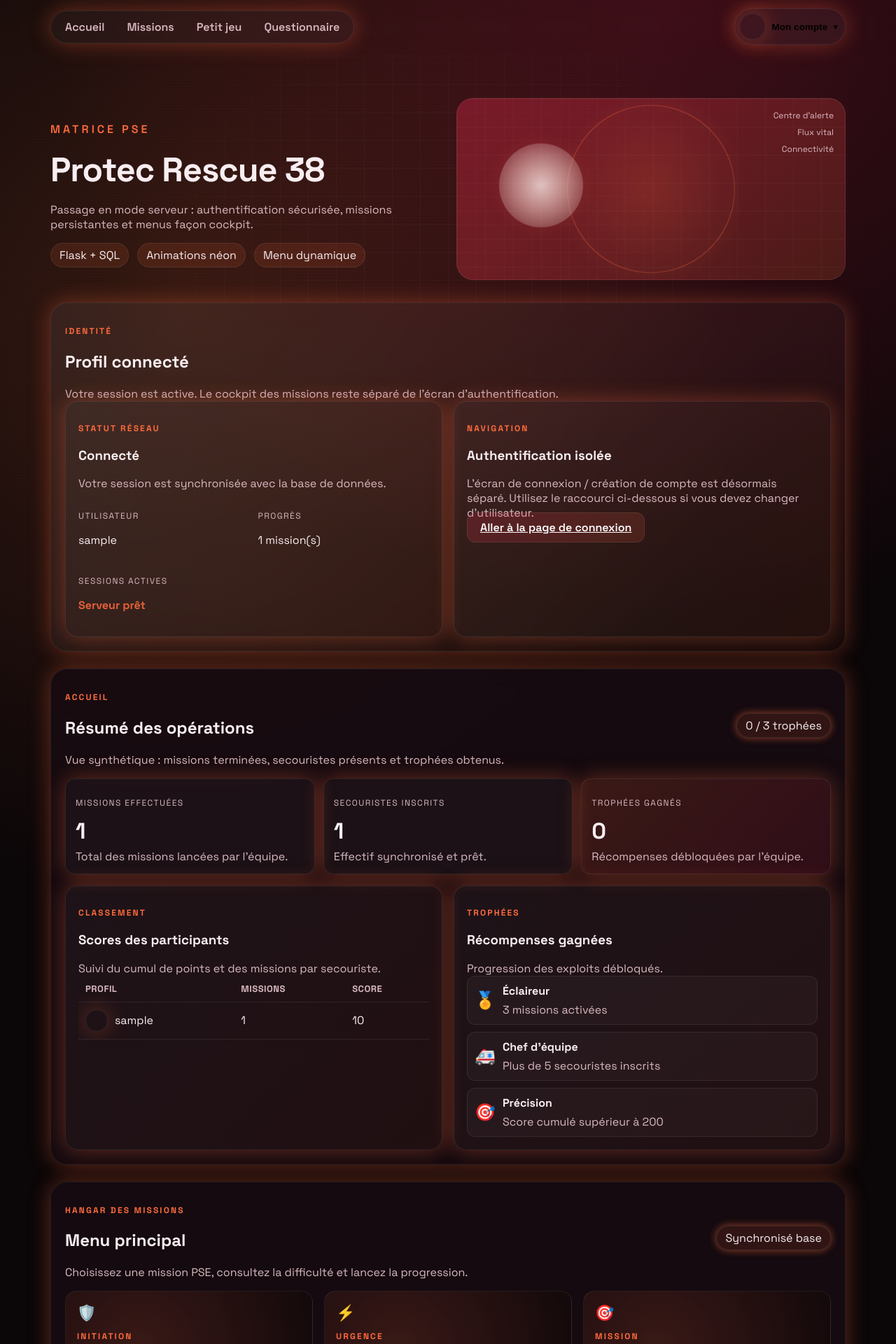
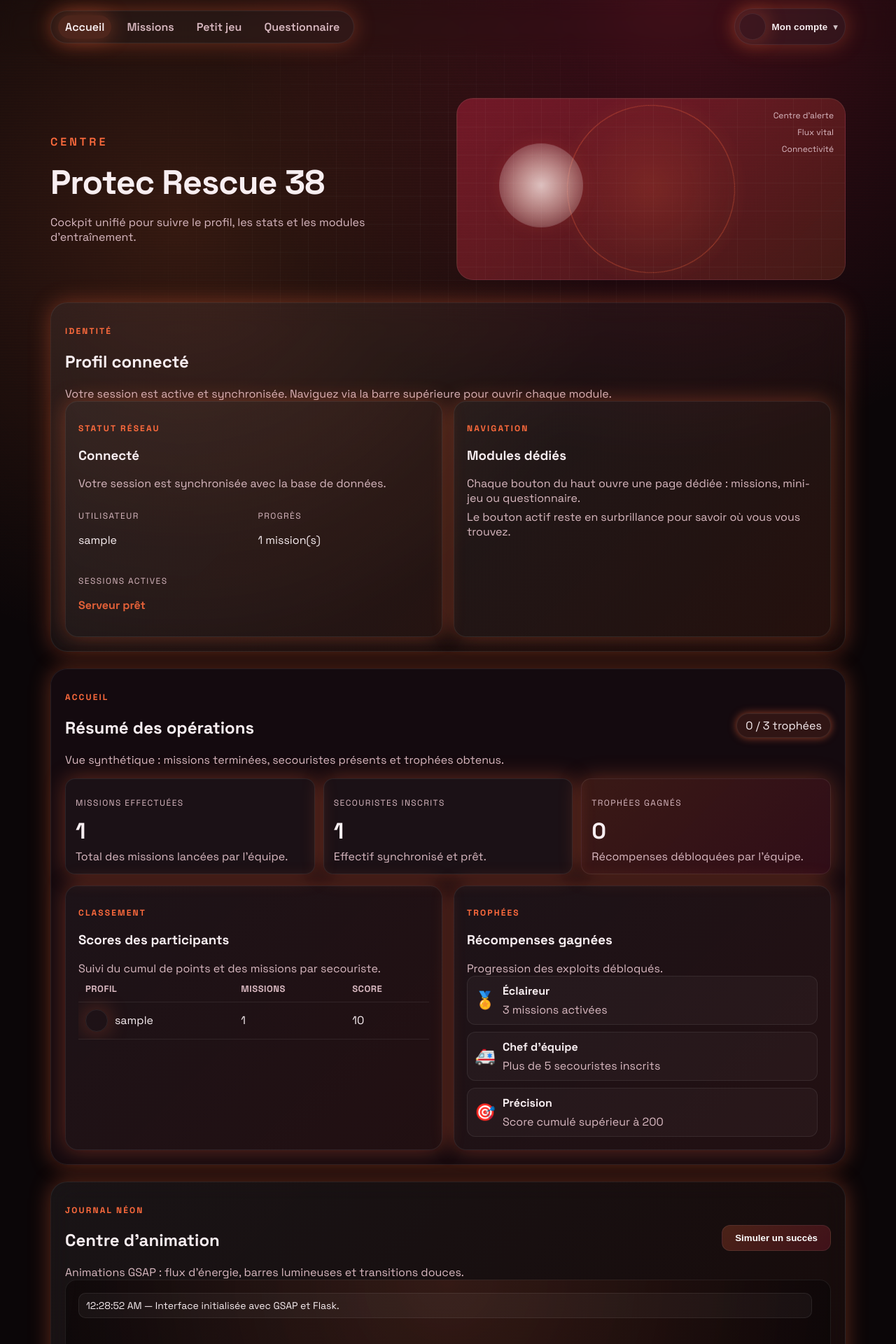
Before and after one commit to lucaspecout/jeu-mobile, a Flask app: page / in a window 1280 px wide. Shown: the top 1920 px of the page at 70% size. Run offline with Flask 3, Linux system fonts and the light colour scheme; the visitor is signed in with stand-in values (Sample User, id 1); tables that the repository leaves empty hold one stand-in row (values such as "Sample post"); some libraries are stand-ins or nearby versions.

Commit message:
Add dedicated module pages and update cockpit copy

```diff
--- a/app.py
+++ b/app.py
@@ -155,11 +155,7 @@
 
 
 def register_routes(app: Flask) -> None:
-    @app.route("/")
-    def home():
-        user = current_user()
-        if not user:
-            return redirect(url_for("auth"))
+    def build_dashboard_context(user: User):
         progress_map = {p.level_id: serialize_progress(p) for p in (user.progress if user else [])}
         levels = [serialize_level(level, progress_map.get(level.id)) for level in Level.query.all()]
 
@@ -214,7 +210,31 @@
             "trophies": trophies,
             "trophies_unlocked": sum(1 for trophy in trophies if trophy["earned"]),
         }
-        return render_template("index.html", levels=levels, user=user, dashboard_stats=dashboard_stats)
+        return {"levels": levels, "user": user, "dashboard_stats": dashboard_stats}
+
+    def render_shell(page: str):
+        user = current_user()
+        if not user:
+            return redirect(url_for("auth"))
+        context = build_dashboard_context(user)
+        context["current_page"] = page
+        return render_template("index.html", **context)
+
+    @app.route("/")
+    def home():
+        return render_shell("home")
+
+    @app.route("/missions")
+    def missions_page():
+        return render_shell("missions")
+
+    @app.route("/mini-game")
+    def mini_game_page():
+        return render_shell("mini-game")
+
+    @app.route("/questionnaire")
+    def questionnaire_page():
+        return render_shell("questionnaire")
 
     @app.route("/auth")
     def auth():
--- a/static/css/styles.css
+++ b/static/css/styles.css
@@ -27,9 +27,10 @@
 .topbar__nav { display: flex; gap: 12px; align-items: center; background: rgba(255,255,255,0.03); border: 1px solid var(--border); border-radius: 999px; padding: 6px 10px; box-shadow: var(--glow); }
 .topbar__link { color: var(--muted); text-decoration: none; font-weight: 600; padding: 6px 10px; border-radius: 999px; transition: 0.2s ease; }
 .topbar__link:hover { color: var(--text); background: rgba(255,255,255,0.06); }
+.topbar__link--active { color: var(--text); background: rgba(255, 107, 61, 0.18); box-shadow: var(--glow); }
 .topbar__spacer { flex: 1; }
 .profile-menu { position: relative; }
-.profile-btn { border: 1px solid var(--border); background: rgba(255,255,255,0.04); border-radius: 999px; padding: 6px 10px 6px 6px; cursor: pointer; box-shadow: var(--glow); display: inline-flex; align-items: center; gap: 8px; }
+.profile-btn { border: 1px solid var(--border); background: rgba(255,255,255,0.04); border-radius: 999px; padding: 6px 10px 6px 6px; cursor: pointer; box-shadow: var(--glow); display: inline-flex; align-items: center; gap: 8px; color: var(--text); }
 .profile-btn .avatar { display: block; width: 38px; height: 38px; }
 .profile-btn__label { font-weight: 700; letter-spacing: 0.01em; }
 .profile-btn__chevron { opacity: 0.8; }
--- a/static/js/main.js
+++ b/static/js/main.js
@@ -167,8 +167,10 @@
     return;
   }
   const data = await res.json();
-  levelMenu.innerHTML = '';
-  data.levels.forEach((lvl) => levelMenu.appendChild(renderLevel(lvl)));
+  if (levelMenu) {
+    levelMenu.innerHTML = '';
+    data.levels.forEach((lvl) => levelMenu.appendChild(renderLevel(lvl)));
+  }
   currentUser = data.user;
   updateStatus(currentUser, data.levels.filter((l) => l.progress).length);
   fillProfileForm(currentUser);
@@ -241,6 +243,7 @@
 }
 
 function setupMenuActions() {
+  if (!levelMenu) return;
   levelMenu.addEventListener('click', async (evt) => {
     const btn = evt.target.closest('button[data-level]');
     if (!btn) return;
@@ -256,9 +259,15 @@
 }
 
 function animateSuccess(message) {
-  gsap.fromTo('#beam', { opacity: 0 }, { opacity: 0.6, duration: 0.6, ease: 'power2.out' });
-  gsap.fromTo('#scanner', { xPercent: -100 }, { xPercent: 120, duration: 1.4, ease: 'power2.inOut' });
-  gsap.fromTo('#pulse-line', { scaleX: 0 }, { scaleX: 1, transformOrigin: '0 0', duration: 0.8, ease: 'expo.out' });
+  if (qs('#beam')) {
+    gsap.fromTo('#beam', { opacity: 0 }, { opacity: 0.6, duration: 0.6, ease: 'power2.out' });
+  }
+  if (qs('#scanner')) {
+    gsap.fromTo('#scanner', { xPercent: -100 }, { xPercent: 120, duration: 1.4, ease: 'power2.inOut' });
+  }
+  if (qs('#pulse-line')) {
+    gsap.fromTo('#pulse-line', { scaleX: 0 }, { scaleX: 1, transformOrigin: '0 0', duration: 0.8, ease: 'expo.out' });
+  }
   log(message);
 }
 
@@ -266,12 +275,15 @@
   const entry = document.createElement('div');
   entry.className = 'log-entry';
   entry.textContent = `${new Date().toLocaleTimeString()} — ${message}`;
+  if (!logPanel) return;
   logPanel.prepend(entry);
   while (logPanel.children.length > 6) logPanel.removeChild(logPanel.lastChild);
 }
 
 function setupSimulator() {
-  qs('#simulate-btn').addEventListener('click', () => animateSuccess('Simulation réussie : animation déclenchée.'));
+  const simulateBtn = qs('#simulate-btn');
+  if (!simulateBtn) return;
+  simulateBtn.addEventListener('click', () => animateSuccess('Simulation réussie : animation déclenchée.'));
 }
 
 async function init() {
--- a/templates/index.html
+++ b/templates/index.html
@@ -18,15 +18,16 @@
         <p class="splash__tagline">Synchronisation des modules avant ouverture du cockpit.</p>
       </div>
     </div>
+    {% set page = current_page or 'home' %}
     <div id="app-shell" class="app-shell hidden">
       <div class="grid-bg" aria-hidden="true"></div>
       <div class="scanline" aria-hidden="true"></div>
       <div class="topbar">
         <nav class="topbar__nav" aria-label="Navigation principale">
-          <a class="topbar__link" href="#accueil">Accueil</a>
-          <a class="topbar__link" href="#missions">Missions</a>
-          <a class="topbar__link" href="#mini-game">Petit jeu</a>
-          <a class="topbar__link" href="#questionnaire">Questionnaire</a>
+          <a class="topbar__link {{ 'topbar__link--active' if page == 'home' else '' }}" href="{{ url_for('home') }}">Accueil</a>
+          <a class="topbar__link {{ 'topbar__link--active' if page == 'missions' else '' }}" href="{{ url_for('missions_page') }}">Missions</a>
+          <a class="topbar__link {{ 'topbar__link--active' if page == 'mini-game' else '' }}" href="{{ url_for('mini_game_page') }}">Petit jeu</a>
+          <a class="topbar__link {{ 'topbar__link--active' if page == 'questionnaire' else '' }}" href="{{ url_for('questionnaire_page') }}">Questionnaire</a>
         </nav>
         <div class="topbar__spacer"></div>
         <div class="profile-menu" id="profile-menu-root">
@@ -53,14 +54,23 @@
       </div>
       <header class="hero" id="accueil">
         <div class="hero__content">
-          <p class="hero__eyebrow">Matrice PSE</p>
+          {% if page == 'missions' %}
+          <p class="hero__eyebrow">Hangar</p>
+          <h1>Tableau des missions</h1>
+          <p class="hero__tagline">Accède au hangar, choisis un objectif et suis ta progression.</p>
+          {% elif page == 'mini-game' %}
+          <p class="hero__eyebrow">Réflexes</p>
+          <h1>Petit jeu dédié</h1>
+          <p class="hero__tagline">Déclenche une simulation rapide pour garder les automatismes actifs.</p>
+          {% elif page == 'questionnaire' %}
+          <p class="hero__eyebrow">Retour</p>
+          <h1>Zone questionnaire</h1>
+          <p class="hero__tagline">Ouvre le formulaire et collecte les retours de mission.</p>
+          {% else %}
+          <p class="hero__eyebrow">Centre</p>
           <h1>Protec Rescue 38</h1>
-          <p class="hero__tagline">Passage en mode serveur : authentification sécurisée, missions persistantes et menus façon cockpit.</p>
-          <div class="hero__badges">
-            <span class="chip">Flask + SQL</span>
-            <span class="chip">Animations néon</span>
-            <span class="chip">Menu dynamique</span>
-          </div>
+          <p class="hero__tagline">Cockpit unifié pour suivre le profil, les stats et les modules d'entraînement.</p>
+          {% endif %}
         </div>
         <div class="hero__hologram">
           <div class="holo holo--ring"></div>
@@ -80,7 +90,7 @@
             <div>
               <p class="eyebrow">Identité</p>
               <h2>Profil connecté</h2>
-              <p class="muted">Votre session est active. Le cockpit des missions reste séparé de l'écran d'authentification.</p>
+              <p class="muted">Votre session est active et synchronisée. Naviguez via la barre supérieure pour ouvrir chaque module.</p>
             </div>
           </div>
           <div class="auth-grid">
@@ -107,13 +117,14 @@
 
             <div class="card card--glass">
               <p class="eyebrow">Navigation</p>
-              <h3>Authentification isolée</h3>
-              <p class="muted">L'écran de connexion / création de compte est désormais séparé. Utilisez le raccourci ci-dessous si vous devez changer d'utilisateur.</p>
-              <a class="btn secondary" href="/auth">Aller à la page de connexion</a>
+              <h3>Modules dédiés</h3>
+              <p class="muted">Chaque bouton du haut ouvre une page dédiée : missions, mini-jeu ou questionnaire.</p>
+              <p class="muted">Le bouton actif reste en surbrillance pour savoir où vous vous trouvez.</p>
             </div>
           </div>
         </section>
 
+        {% if page == 'home' %}
         <section class="panel" aria-label="Tableau de bord opérations">
           <div class="panel__header">
             <div>
@@ -202,20 +213,6 @@
           </div>
         </section>
 
-        <section class="panel" id="missions">
-          <div class="panel__header">
-            <div>
-              <p class="eyebrow">Hangar des missions</p>
-              <h2>Menu principal</h2>
-              <p class="muted">Choisissez une mission PSE, consultez la difficulté et lancez la progression.</p>
-            </div>
-            <div class="panel__actions">
-              <span class="chip chip--pulse">Synchronisé base</span>
-            </div>
-          </div>
-          <div class="menu-grid" id="level-menu"></div>
-        </section>
-
         <section class="panel panel--frost">
           <div class="panel__header">
             <div>
@@ -232,7 +229,21 @@
             <div class="logs" id="log-panel"></div>
           </div>
         </section>
-
+        {% elif page == 'missions' %}
+        <section class="panel" id="missions">
+          <div class="panel__header">
+            <div>
+              <p class="eyebrow">Hangar des missions</p>
+              <h2>Menu principal</h2>
+              <p class="muted">Choisissez une mission PSE, consultez la difficulté et lancez la progression.</p>
+            </div>
+            <div class="panel__actions">
+              <span class="chip chip--pulse">Synchronisé base</span>
+            </div>
+          </div>
+          <div class="menu-grid" id="level-menu"></div>
+        </section>
+        {% elif page == 'mini-game' %}
         <section class="panel" id="mini-game">
           <div class="panel__header">
             <div>
@@ -244,7 +255,7 @@
           </div>
           <p class="muted">Ce module interactif affiche les alertes et scénarios courts pour tester les automatismes.</p>
         </section>
-
+        {% elif page == 'questionnaire' %}
         <section class="panel panel--frost" id="questionnaire">
           <div class="panel__header">
             <div>
@@ -256,6 +267,7 @@
           </div>
           <p class="muted">Les réponses alimentent les statistiques ci-dessus pour suivre l'amélioration continue.</p>
         </section>
+        {% endif %}
       </main>
     </div>
 
```
